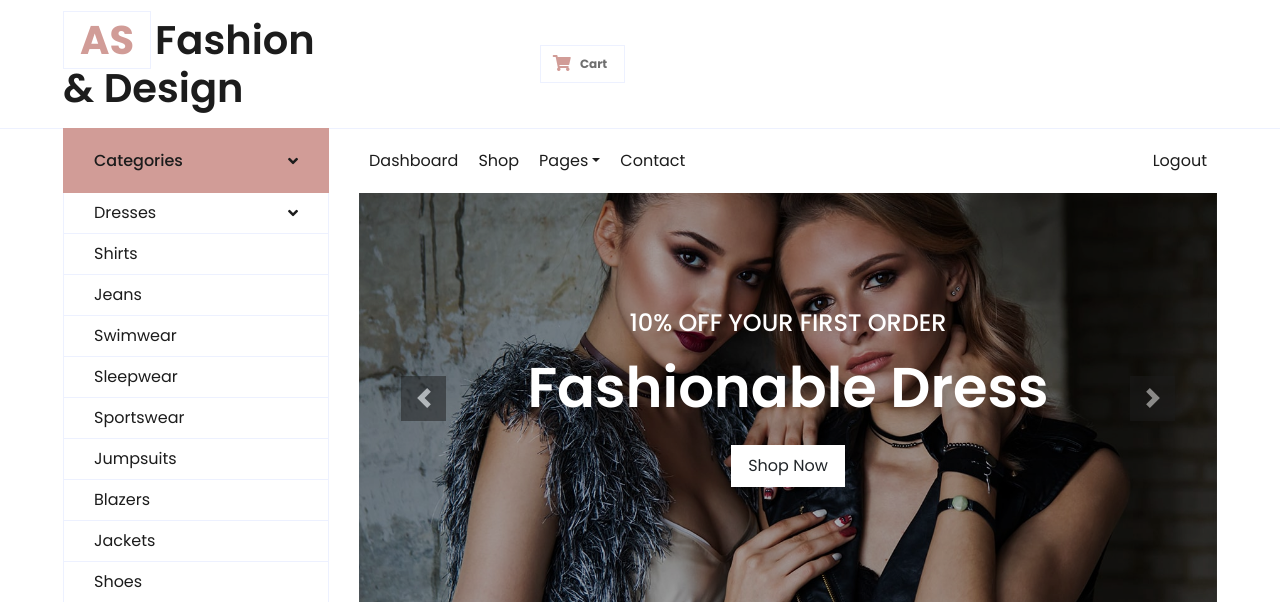
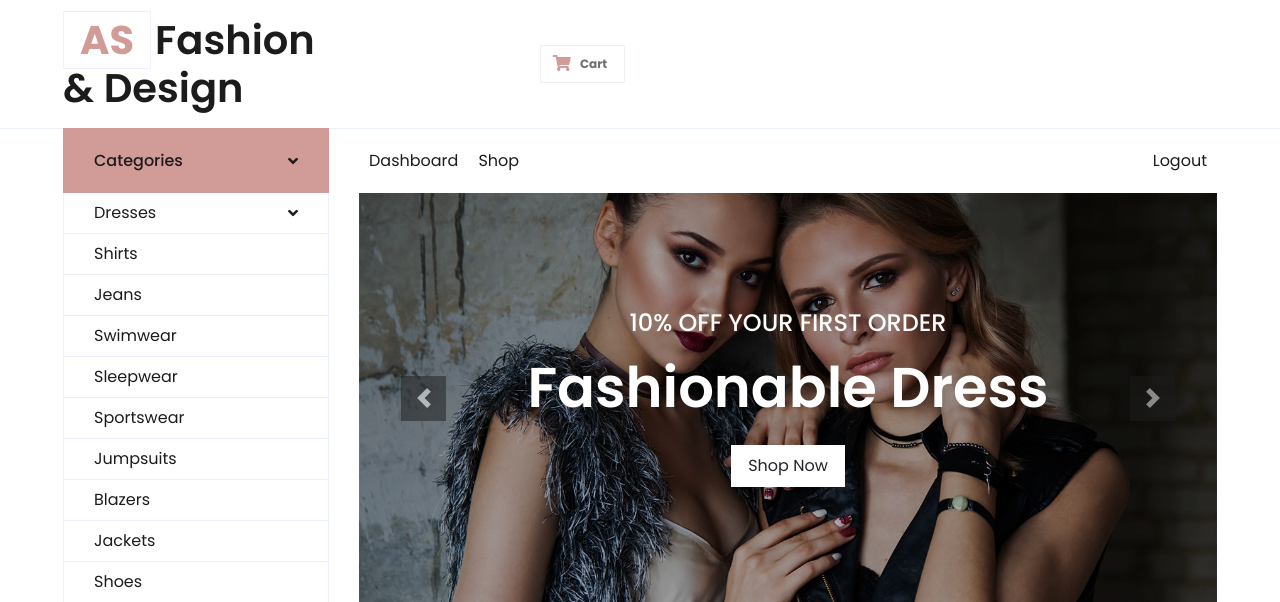
Before and after one commit to Hamed-Traore/As-fashion-design, a PHP site: page /view/customer_dashboard.php in a window 1280 px wide. Shown: the top 602 px of the page. Run offline with PHP 8.4, Linux system fonts and the light colour scheme; the visitor is signed in with stand-in values (Sample User, id 1); data comes from the database, SQL or seed files in the repository; data that the repository does not hold is empty; some libraries are stand-ins or nearby versions.

Commit message:
page and contact

```diff
--- a/view/customer_dashboard.php
+++ b/view/customer_dashboard.php
@@ -82,14 +82,14 @@ $cats=select_all_category_controller();
                             <a href="customer_dashboard.php" class="nav-item nav-link ">Dashboard</a>
                             <a href="shop.php" class="nav-item nav-link">Shop</a>
                             <!-- <a href="detail.html" class="nav-item nav-link">Shop Detail</a> -->
-                            <div class="nav-item dropdown">
+<!--                             <div class="nav-item dropdown">
                                 <a href="#" class="nav-link dropdown-toggle" data-toggle="dropdown">Pages</a>
                                 <div class="dropdown-menu rounded-0 m-0">
                                     <a href="cart.html" class="dropdown-item">Shopping Cart</a>
                                     <a href="checkout.html" class="dropdown-item">Checkout</a>
                                 </div>
                             </div>
-                            <a href="contact1.php" class="nav-item nav-link">Contact</a>
+                            <a href="contact1.php" class="nav-item nav-link">Contact</a> -->
                         </div>
                         <div class="navbar-nav ml-auto py-0">
                             <a href="../" class="nav-item nav-link">Logout</a>
```
